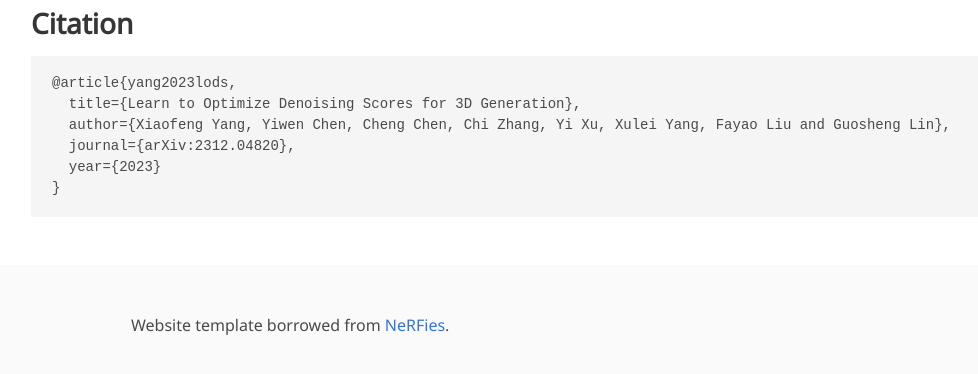
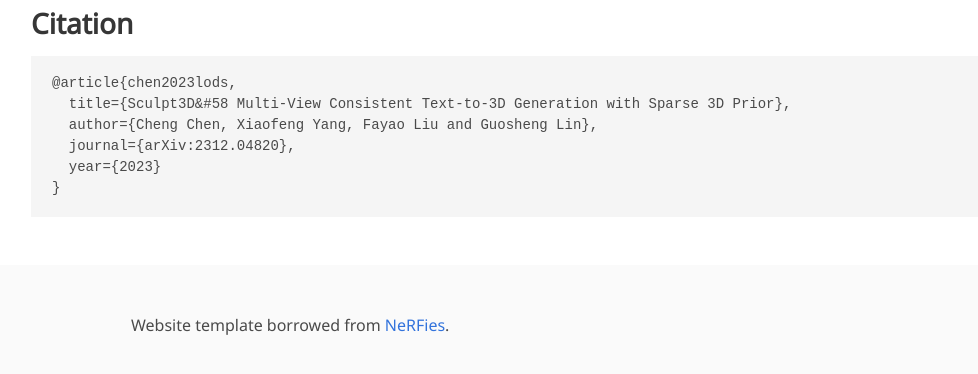
Before and after one commit to StellarCheng/Sculpt3D, a Jekyll site: the page built from index.md, in a window 1280 px wide and 900 px high, scrolled down 1634 px, cut to the strip 467-841 px from the top of the window. Shown: the whole strip, without its empty margins (129-1107 px from the left). Built offline with Jekyll 4.4.1, drawn with Linux system fonts in a browser that asks for light colours; some web fonts are replaced.

Commit message:
Update index.md

````diff
--- a/index.md
+++ b/index.md
@@ -128,9 +128,9 @@ We achieve state-of-the-art performance on T3Bench. We manually identify and cou
 
 ## Citation
 ```
-@article{yang2023lods,
-  title={Learn to Optimize Denoising Scores for 3D Generation},
-  author={Xiaofeng Yang, Yiwen Chen, Cheng Chen, Chi Zhang, Yi Xu, Xulei Yang, Fayao Liu and Guosheng Lin},
+@article{chen2023lods,
+  title={Sculpt3D&#58 Multi-View Consistent Text-to-3D Generation with Sparse 3D Prior},
+  author={Cheng Chen, Xiaofeng Yang, Fayao Liu and Guosheng Lin},
   journal={arXiv:2312.04820},
   year={2023}
 }
````
